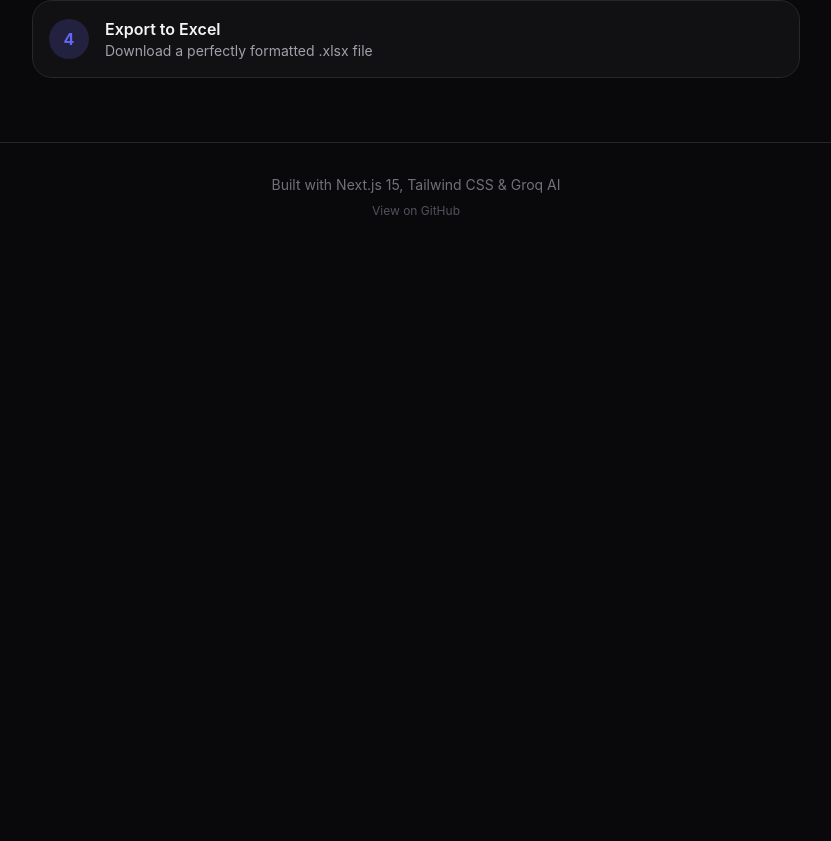
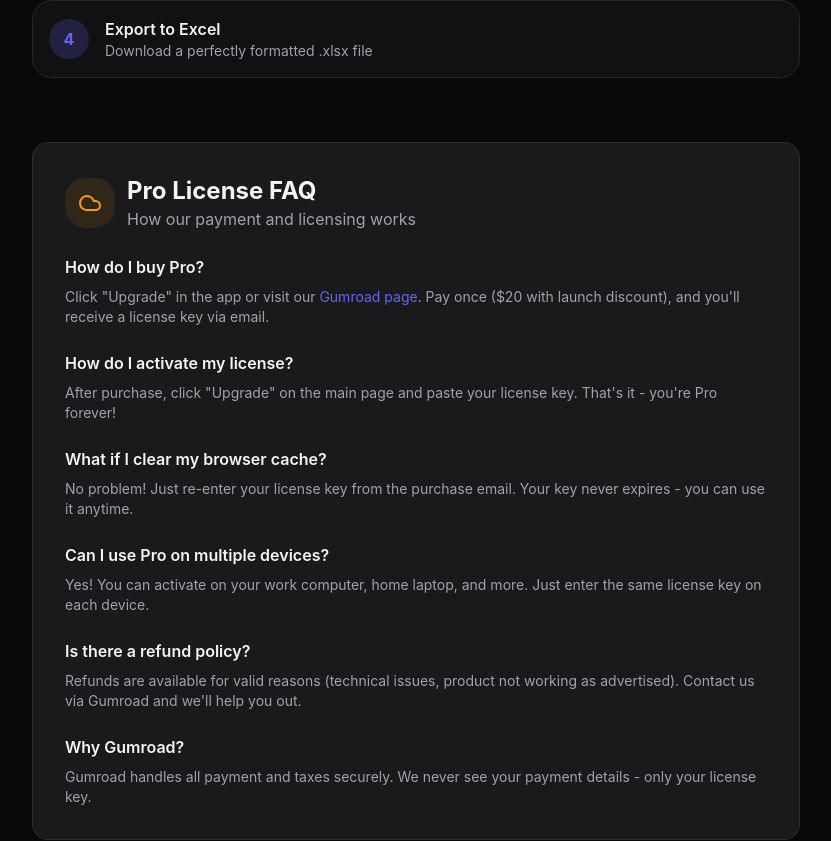
Before and after one commit to SetFodi/FreightSnap, a Next.js app: page /about in a window 1280 px wide. Shown: the part 1378-2219 px from the top of the page, without its empty margins (224-1055 px from the left). Before the commit the page ends 1629 px from the top, so only its background shows below. Built offline with nearby package versions, Linux system fonts and the light colour scheme.

Commit message:
license updated

```diff
--- a/app/about/page.tsx
+++ b/app/about/page.tsx
@@ -236,6 +236,85 @@ export default function AboutPage() {
                     </motion.div>
                 </section>
 
+                {/* Pro License Section */}
+                <section className="container mx-auto px-6 pb-16">
+                    <motion.div
+                        initial={{ opacity: 0, y: 20 }}
+                        animate={{ opacity: 1, y: 0 }}
+                        transition={{ delay: 0.7 }}
+                        className="max-w-3xl mx-auto"
+                    >
+                        <GlassContainer className="p-8">
+                            <div className="flex items-center gap-3 mb-6">
+                                <div className="p-3 rounded-xl bg-amber-500/10 border border-amber-500/20">
+                                    <Cloud className="w-6 h-6 text-amber-500" />
+                                </div>
+                                <div>
+                                    <h2 className="text-2xl font-bold text-zinc-100">
+                                        Pro License FAQ
+                                    </h2>
+                                    <p className="text-zinc-400">
+                                        How our payment and licensing works
+                                    </p>
+                                </div>
+                            </div>
+
+                            <div className="space-y-6">
+                                <div>
+                                    <h3 className="font-semibold text-zinc-100 mb-2">How do I buy Pro?</h3>
+                                    <p className="text-sm text-zinc-400">
+                                        Click &quot;Upgrade&quot; in the app or visit our{" "}
+                                        <a href="https://freightsnap.gumroad.com/l/uygsqg/andromeda" target="_blank" rel="noopener noreferrer" className="text-primary hover:underline">
+                                            Gumroad page
+                                        </a>
+                                        . Pay once ($20 with launch discount), and you&apos;ll receive a license key via email.
+                                    </p>
+                                </div>
+
+                                <div>
+                                    <h3 className="font-semibold text-zinc-100 mb-2">How do I activate my license?</h3>
+                                    <p className="text-sm text-zinc-400">
+                                        After purchase, click &quot;Upgrade&quot; on the main page and paste your license key.
+                                        That&apos;s it - you&apos;re Pro forever!
+                                    </p>
+                                </div>
+
+                                <div>
+                                    <h3 className="font-semibold text-zinc-100 mb-2">What if I clear my browser cache?</h3>
+                                    <p className="text-sm text-zinc-400">
+                                        No problem! Just re-enter your license key from the purchase email.
+                                        Your key never expires - you can use it anytime.
+                                    </p>
+                                </div>
+
+                                <div>
+                                    <h3 className="font-semibold text-zinc-100 mb-2">Can I use Pro on multiple devices?</h3>
+                                    <p className="text-sm text-zinc-400">
+                                        Yes! You can activate on your work computer, home laptop, and more.
+                                        Just enter the same license key on each device.
+                                    </p>
+                                </div>
+
+                                <div>
+                                    <h3 className="font-semibold text-zinc-100 mb-2">Is there a refund policy?</h3>
+                                    <p className="text-sm text-zinc-400">
+                                        Refunds are available for valid reasons (technical issues, product not working as advertised).
+                                        Contact us via Gumroad and we&apos;ll help you out.
+                                    </p>
+                                </div>
+
+                                <div>
+                                    <h3 className="font-semibold text-zinc-100 mb-2">Why Gumroad?</h3>
+                                    <p className="text-sm text-zinc-400">
+                                        Gumroad handles all payment and taxes securely.
+                                        We never see your payment details - only your license key.
+                                    </p>
+                                </div>
+                            </div>
+                        </GlassContainer>
+                    </motion.div>
+                </section>
+
                 {/* Footer */}
                 <footer className="border-t border-zinc-800/50 py-8 text-center">
                     <p className="text-sm text-zinc-500">
--- a/app/actions/verify-license.ts
+++ b/app/actions/verify-license.ts
@@ -11,7 +11,7 @@ interface GumroadResponse {
 }
 
 const PRODUCT_ID = "3Caa9prCBLnt-IVumId2tA==";
-const MAX_USES = 3; // Maximum number of devices/activations allowed
+const MAX_USES = 20; // Allow 20 activations - catches pirates, doesn't hurt real users
 
 export async function verifyGumroadLicense(licenseKey: string): Promise<{
     success: boolean;
--- a/app/privacy/page.tsx
+++ b/app/privacy/page.tsx
@@ -146,7 +146,20 @@ export default function PrivacyPage() {
                                 </section>
 
                                 <section>
-                                    <h2 className="text-xl font-semibold text-zinc-100 mb-4">8. Your Rights</h2>
+                                    <h2 className="text-xl font-semibold text-zinc-100 mb-4">8. Payments & Licensing</h2>
+                                    <p>
+                                        We use <a href="https://gumroad.com" target="_blank" rel="noopener noreferrer" className="text-primary hover:underline">Gumroad</a> to process Pro license purchases.
+                                        Gumroad handles all payment information - we never see or store your credit card details.
+                                    </p>
+                                    <p className="mt-2">
+                                        When you purchase a Pro license, you receive a unique license key via email.
+                                        This key is stored in your browser&apos;s local storage to remember your Pro status.
+                                        If you clear your cache, simply re-enter the key from your purchase email.
+                                    </p>
+                                </section>
+
+                                <section>
+                                    <h2 className="text-xl font-semibold text-zinc-100 mb-4">9. Your Rights</h2>
                                     <p>You have the right to:</p>
                                     <ul className="list-disc list-inside space-y-2 mt-2">
                                         <li>Know what data we collect (this policy)</li>
@@ -156,7 +169,16 @@ export default function PrivacyPage() {
                                 </section>
 
                                 <section>
-                                    <h2 className="text-xl font-semibold text-zinc-100 mb-4">9. Children&apos;s Privacy</h2>
+                                    <h2 className="text-xl font-semibold text-zinc-100 mb-4">10. Refund Policy</h2>
+                                    <p>
+                                        Refunds are available for valid reasons (e.g., the product doesn&apos;t work as advertised,
+                                        technical issues we cannot resolve). Contact us via Gumroad with your reason and
+                                        we&apos;ll process your request promptly.
+                                    </p>
+                                </section>
+
+                                <section>
+                                    <h2 className="text-xl font-semibold text-zinc-100 mb-4">11. Children&apos;s Privacy</h2>
                                     <p>
                                         FreightSnap is not intended for use by children under 13 years of age. We do not
                                         knowingly collect personal information from children.
@@ -164,7 +186,7 @@ export default function PrivacyPage() {
                                 </section>
 
                                 <section>
-                                    <h2 className="text-xl font-semibold text-zinc-100 mb-4">10. Changes to This Policy</h2>
+                                    <h2 className="text-xl font-semibold text-zinc-100 mb-4">12. Changes to This Policy</h2>
                                     <p>
                                         We may update this Privacy Policy from time to time. We will notify you of any
                                         changes by posting the new Privacy Policy on this page and updating the
@@ -173,7 +195,7 @@ export default function PrivacyPage() {
                                 </section>
 
                                 <section>
-                                    <h2 className="text-xl font-semibold text-zinc-100 mb-4">11. Contact Us</h2>
+                                    <h2 className="text-xl font-semibold text-zinc-100 mb-4">13. Contact Us</h2>
                                     <p>
                                         If you have any questions about this Privacy Policy, please contact us at:
                                     </p>
```
Also changed, not shown: 1 other file (tests, documents, lock files or other folders).
